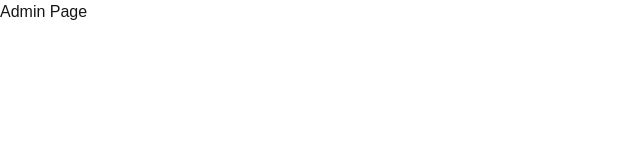
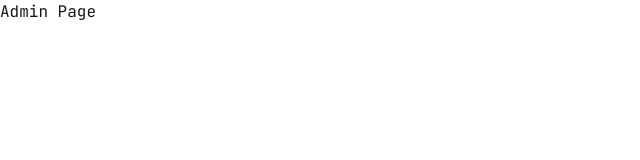
Before and after one commit to yanicells/chika, a Next.js app: page /admin in a window 1280 px wide. Shown: the top 160 px of the page, without its empty margins (0-640 px from the left). Built offline with nearby package versions, Linux system fonts and the light colour scheme.

Commit message:
edit font

```diff
--- a/app/globals.css
+++ b/app/globals.css
@@ -22,5 +22,5 @@
 body {
   background: var(--background);
   color: var(--foreground);
-  font-family: Arial, Helvetica, sans-serif;
+  font-family: var(--font-jetbrains-mono), Arial, Helvetica, sans-serif;
 }
--- a/app/layout.tsx
+++ b/app/layout.tsx
@@ -13,8 +13,8 @@ const jetbrainsMono = JetBrains_Mono({
 });
 
 export const metadata: Metadata = {
-  title: "Create Next App",
-  description: "Generated by create next app",
+  title: "Chika",
+  description: "Yani's freedom wall.",
 };
 
 export default function RootLayout({
```
